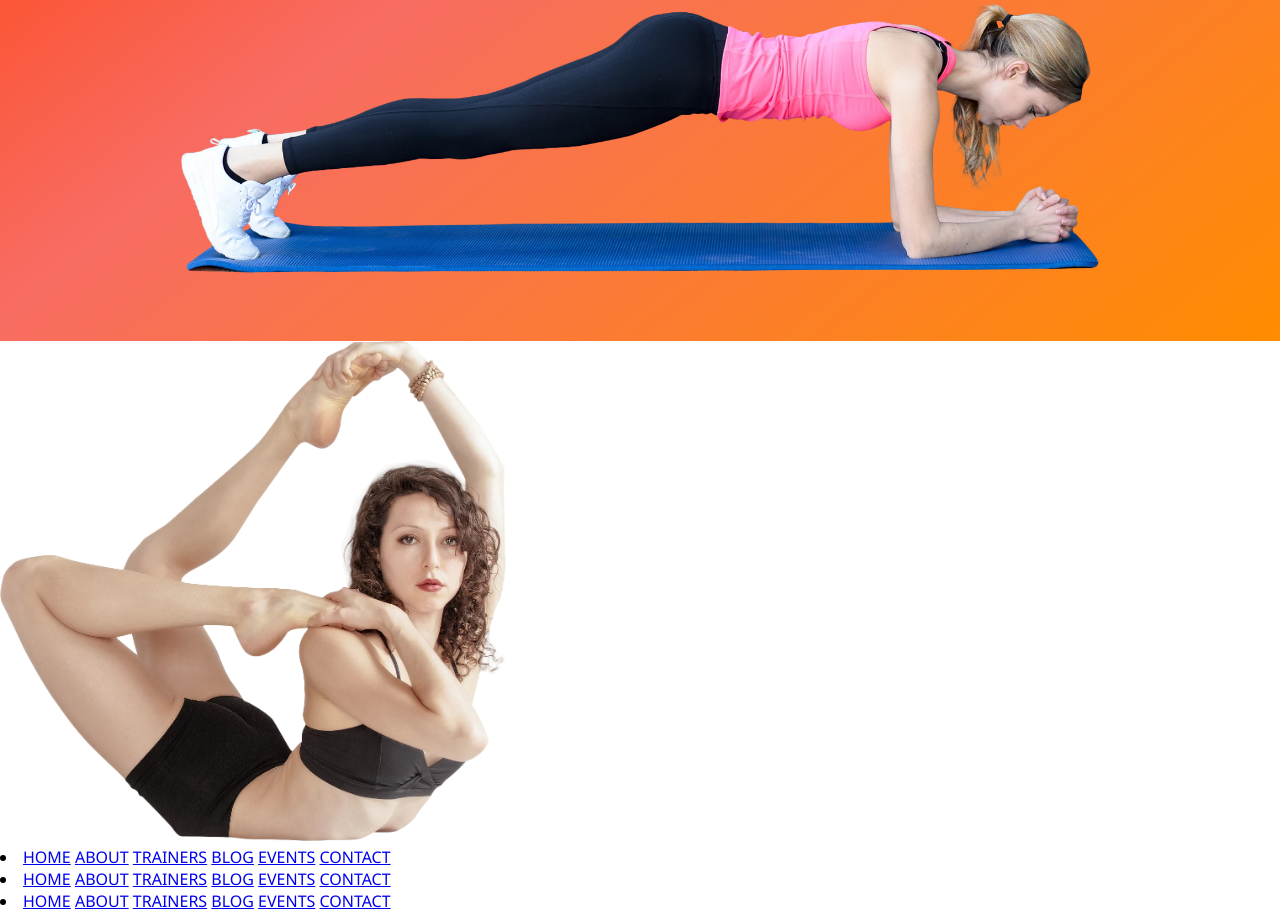
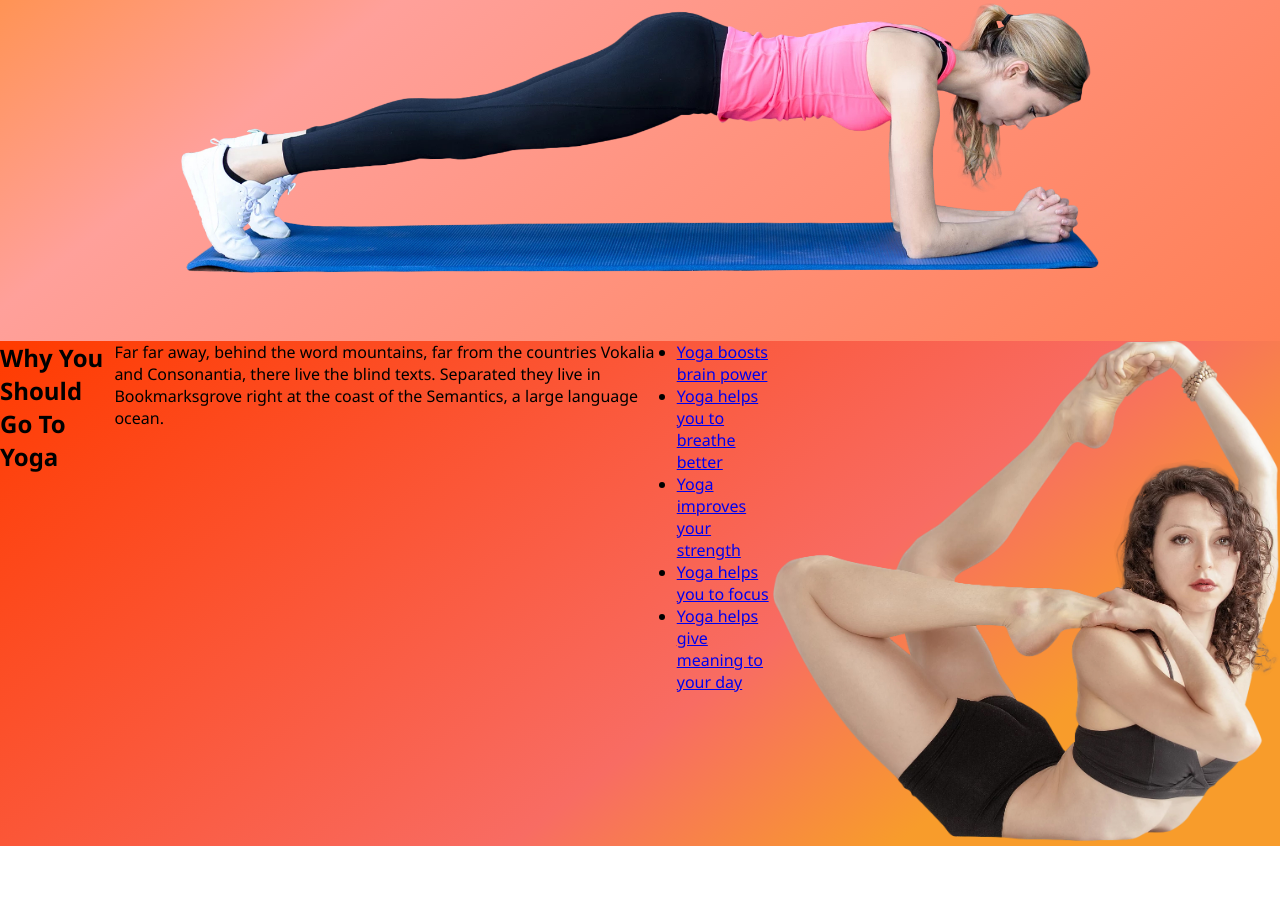
Before and after one commit to ayushsoni1010/AsanaAesthetic, a plain HTML site: page index.html in a window 1280 px wide. Shown: the part 455-1367 px from the top of the page. After the commit the page ends 1301 px from the top, so only its background shows below. Drawn offline with Linux system fonts and the light colour scheme.

Commit message:
Updating navbar

```diff
--- a/index.html
+++ b/index.html
@@ -55,44 +55,25 @@
 
 
     <section>
-        <div class="yoga">
-            <div class="yogaimage">
-                <img src="images/x2.webp" alt="">
+        <div class="container">
+            <h1>Why You Should Go To Yoga</h1>
+            <p>Far far away, behind the word mountains, far from the countries Vokalia and Consonantia, there live the blind texts.
+            Separated they live in Bookmarksgrove right at the coast of the Semantics, a large language ocean.</p>
+
+            <div>
+                <ul>
+                    <li><a href="#">Yoga boosts brain power</a></li>
+                    <li><a href="#">Yoga helps you to breathe better</a></li>
+                    <li><a href="#">Yoga improves your strength</a></li>
+                    <li><a href="#">Yoga helps you to focus</a></li>
+                    <li><a href="#">Yoga helps give meaning to your day</a></li>
+                </ul>
             </div>
-        </div>
-    </section>
-
-
-    <section>
-        <div>
-            <li>
-                <a href="#Home">HOME</a>
-                <a href="#About">ABOUT</a>
-                <a href="#Trainer">TRAINERS</a>
-                <a href="#Blog">BLOG</a>
-                <a href="#Event">EVENTS</a>
-                <a href="#Contact">CONTACT</a>
-            </li>
-        </div>
-        <div>
-            <li>
-                <a href="#Home">HOME</a>
-                <a href="#About">ABOUT</a>
-                <a href="#Trainer">TRAINERS</a>
-                <a href="#Blog">BLOG</a>
-                <a href="#Event">EVENTS</a>
-                <a href="#Contact">CONTACT</a>
-            </li>
-        </div>
-        <div>
-            <li>
-                <a href="#Home">HOME</a>
-                <a href="#About">ABOUT</a>
-                <a href="#Trainer">TRAINERS</a>
-                <a href="#Blog">BLOG</a>
-                <a href="#Event">EVENTS</a>
-                <a href="#Contact">CONTACT</a>
-            </li>
+            <div class="yoga">
+                <div class="yogaimage">
+                    <img src="images/x2.webp" alt="">
+                </div>
+            </div>
         </div>
     </section>
 </body>
--- a/style.css
+++ b/style.css
@@ -9,7 +9,7 @@ body{
 
 .navbar{
     background: rgb(255,59,0);
-    background: linear-gradient(142deg, rgba(255,59,0,1) 0%, rgba(248,108,99,1) 40%, rgba(255,140,0,1) 100%);
+    background: linear-gradient(142deg, rgba(255,59,0,1) 0%, rgba(248,108,99,1) 60%, rgb(248, 156, 43) 80%);
     display: grid;
     margin: auto auto;
 }
@@ -38,14 +38,26 @@ body{
     text-decoration: underline;
 }
 
+@media screen and (max-width: 1150px){
+    .navbar ul li a{
+        display: flex;
+        flex-wrap: wrap;
+        margin: 40px;
+        padding: 0px;
+        align-items: stretch;
+    }
+
+}
+
 .logo{
     margin-bottom: -35px;
     margin-left: 60px;
+    cursor: pointer;
 }
 
 .feature{
-    background: rgb(255,59,0);
-    background: linear-gradient(142deg, rgba(255,59,0,1) 0%, rgba(248,108,99,1) 40%, rgba(255,140,0,1) 100%);
+    background: rgb(255,132,0);
+    background: linear-gradient(142deg, rgba(255,132,0,1) 0%, rgba(255,160,154,1) 40%, rgba(255,127,85,1) 100%);
     height: 90vh;
     width: auto;
 }
@@ -109,3 +121,16 @@ body{
 .yogaimage img{
     height: 500px;
 }
+
+.container{
+    background: rgb(255,59,0);
+    background: linear-gradient(142deg, rgba(255,59,0,1) 0%, rgba(248,108,99,1) 60%, rgb(248, 156, 43) 80%);
+    display: flex;
+    justify-content:right;
+}
+.container h1,p{
+    display: flex;
+    position: relative;
+
+    justify-content: right;
+}
```
